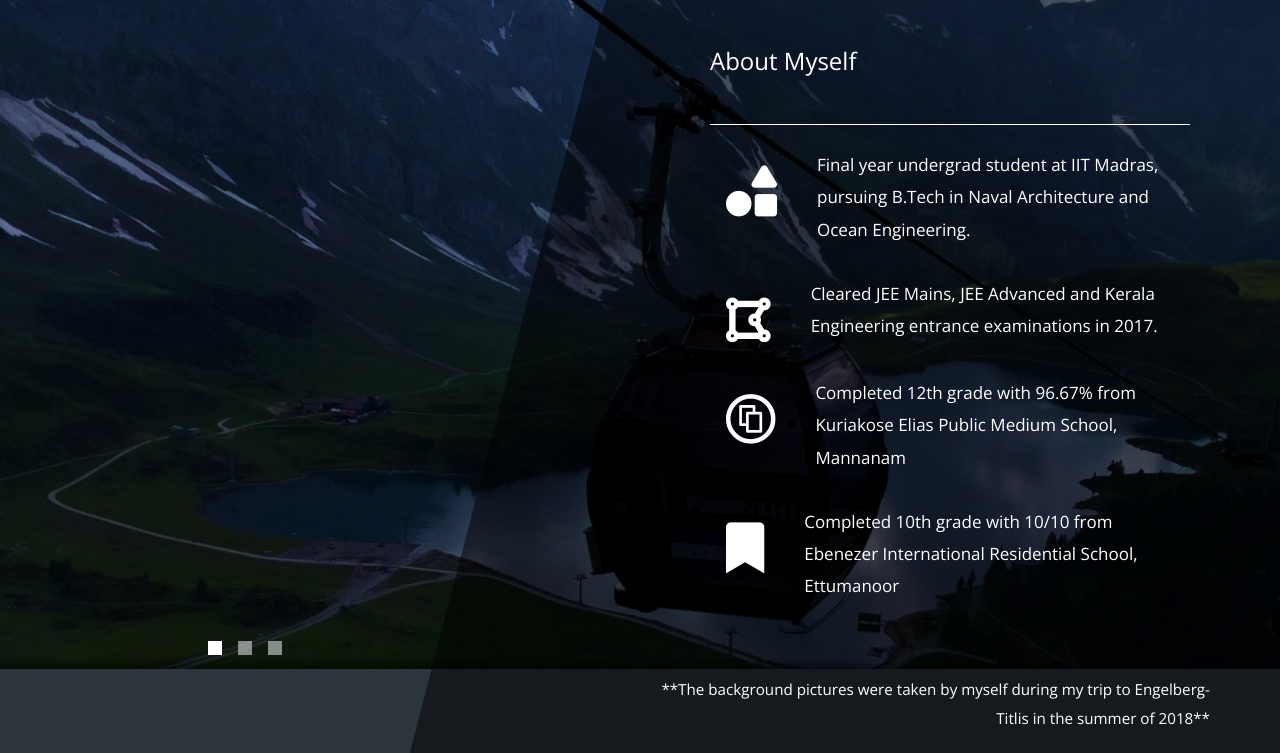
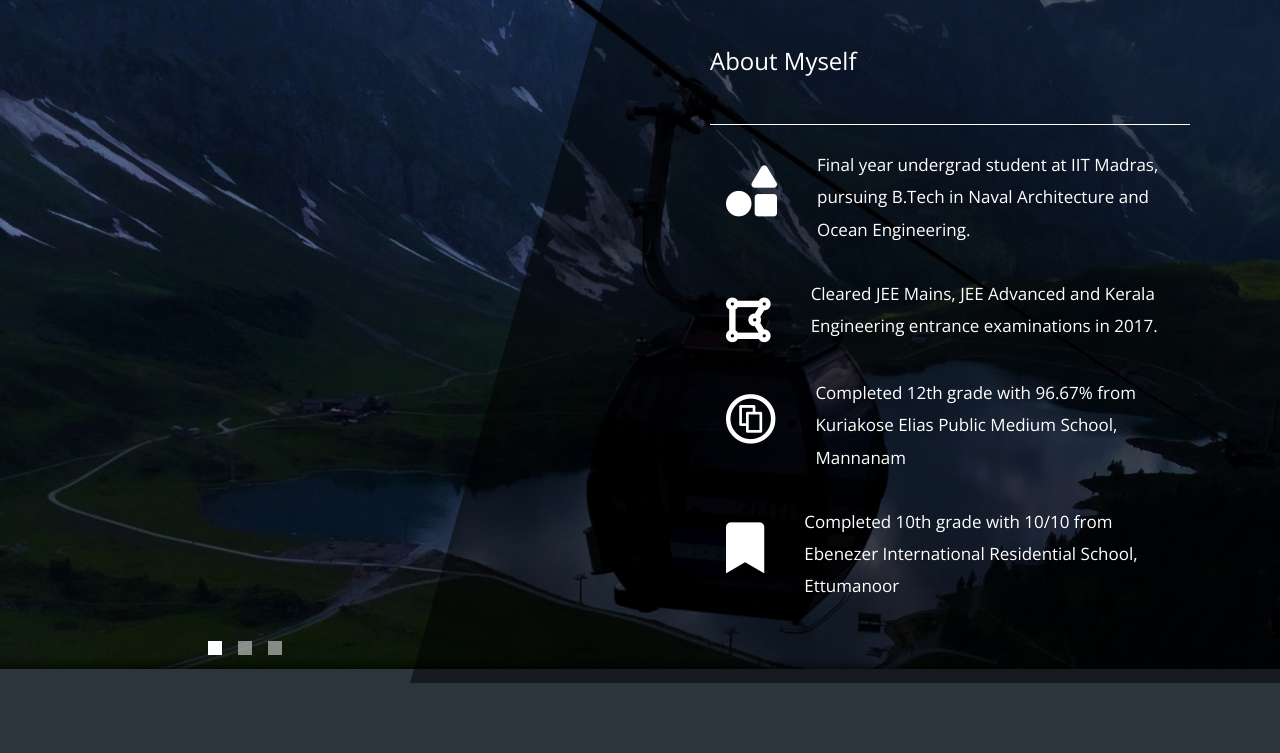
Before and after one commit to abe7siby/abe7siby.github.io, a plain HTML site: page about.html in a window 1280 px wide. Shown: the part 131-884 px from the top of the page. After the commit the page ends 814 px from the top, so only its background shows below. Drawn offline with nearby package versions, Linux system fonts and the light colour scheme.

Commit message:
Update about.html

```diff
--- a/about.html
+++ b/about.html
@@ -98,11 +98,6 @@
                     <li class="tm-bg-control" data-id="2"></li>
                 </ul>
             </div>
-            <div class="tm-col-right tm-col-footer">
-                <footer class="tm-site-footer text-right">
-                    <p class="mb-0">**The background pictures were taken by myself during my trip to Engelberg-Titlis in the summer of 2018**</p>
-                </footer>
-            </div>
         </div>
         <div class="tm-bg">
             <div class="tm-bg-left"></div>
```
